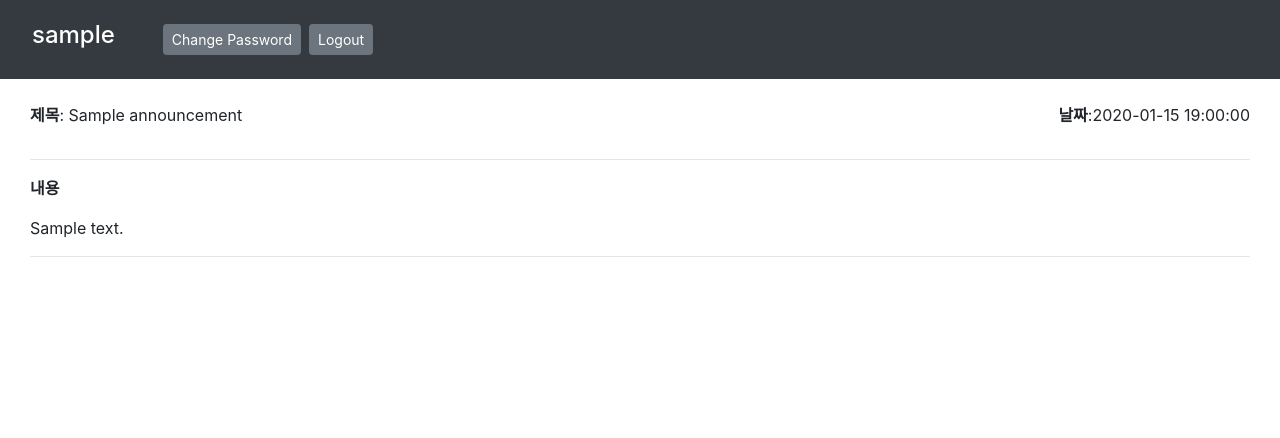
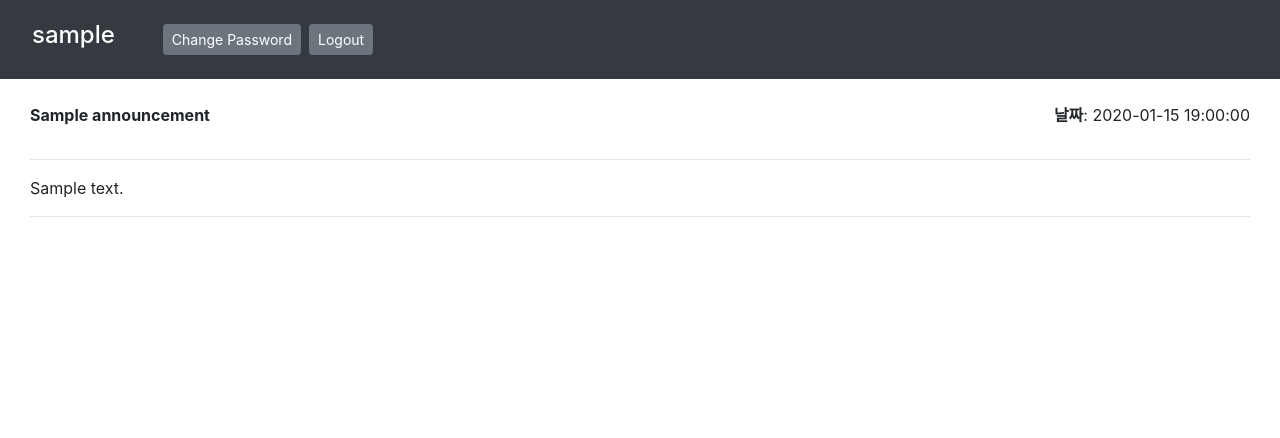
Before and after one commit to dodoyoon/Histudy, a Django app: template photos/templates/announce_content.html in a window 1280 px wide. Shown: the top 438 px of the page. Run offline with Django 3.2, Linux system fonts and the light colour scheme; tables that the repository leaves empty hold one stand-in row (values such as "Sample post"); the template is opened without the code that fills it: values that come from a table or form of the project are taken from there, most other values are stand-ins (such as "Sample title", 1, 10 or a date in 2020); some libraries are stand-ins or nearby versions.

Commit message:
deleted headings of announcement

```diff
--- a/photos/templates/announce_content.html
+++ b/photos/templates/announce_content.html
@@ -1,15 +1,21 @@
 {% extends "base_template.html" %}
 {% block content %}
+<style>
+.image{
+    border-style: dotted !important;
+    max-width : 100%;
+    height : auto;
+}
+</style>
 
 <div class="container-fluid" >
     {% if post %}
     <div class="d-flex justify-content-between">
-    <p><b>제목</b>: {{post.title}}</p>
-    <p><b>날짜</b>:{{post.date}}</p>
+    <p><b>{{post.title}}</b></p>
+    <p><b>날짜</b>: {{post.date}}</p>
     </div>
     <hr>
 
-    <p><b>내용</b>
     {% autoescape off %}
     <p>{{post.content}}</p>
     {% endautoescape %}
```
